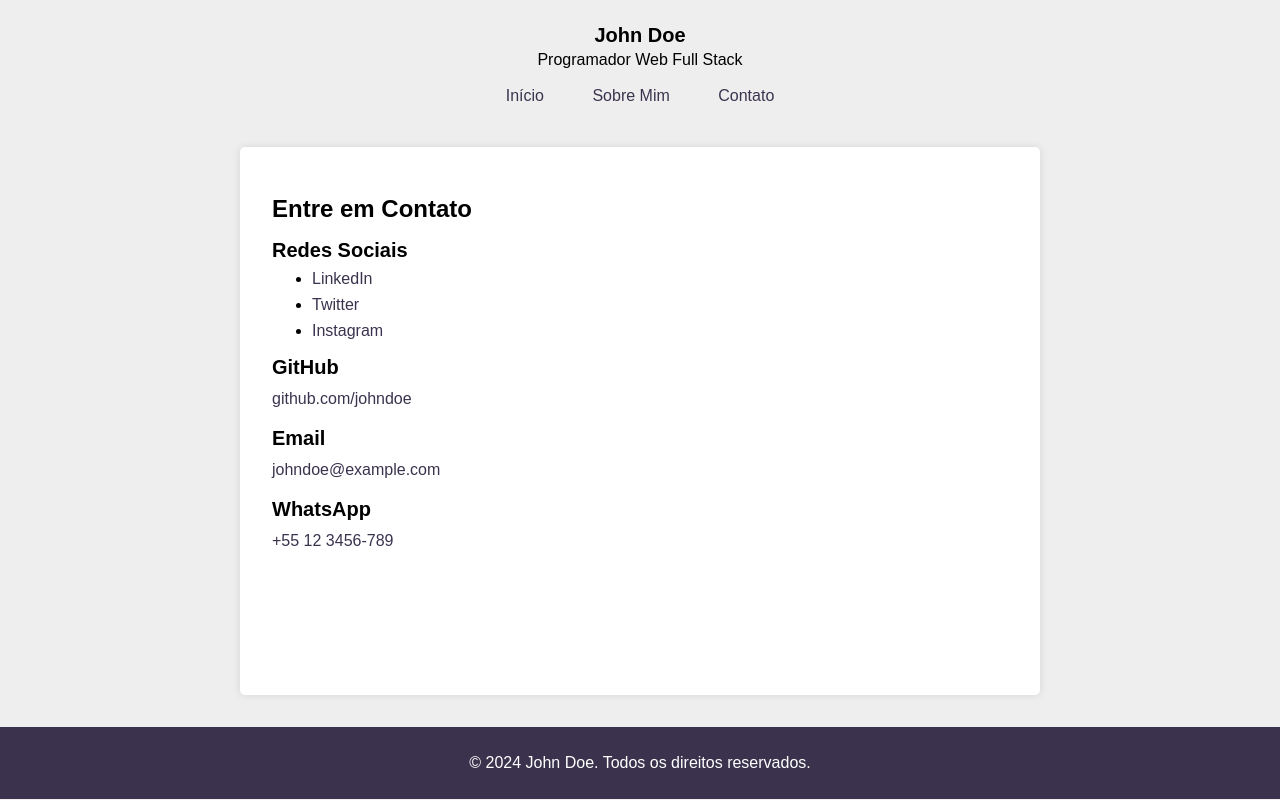
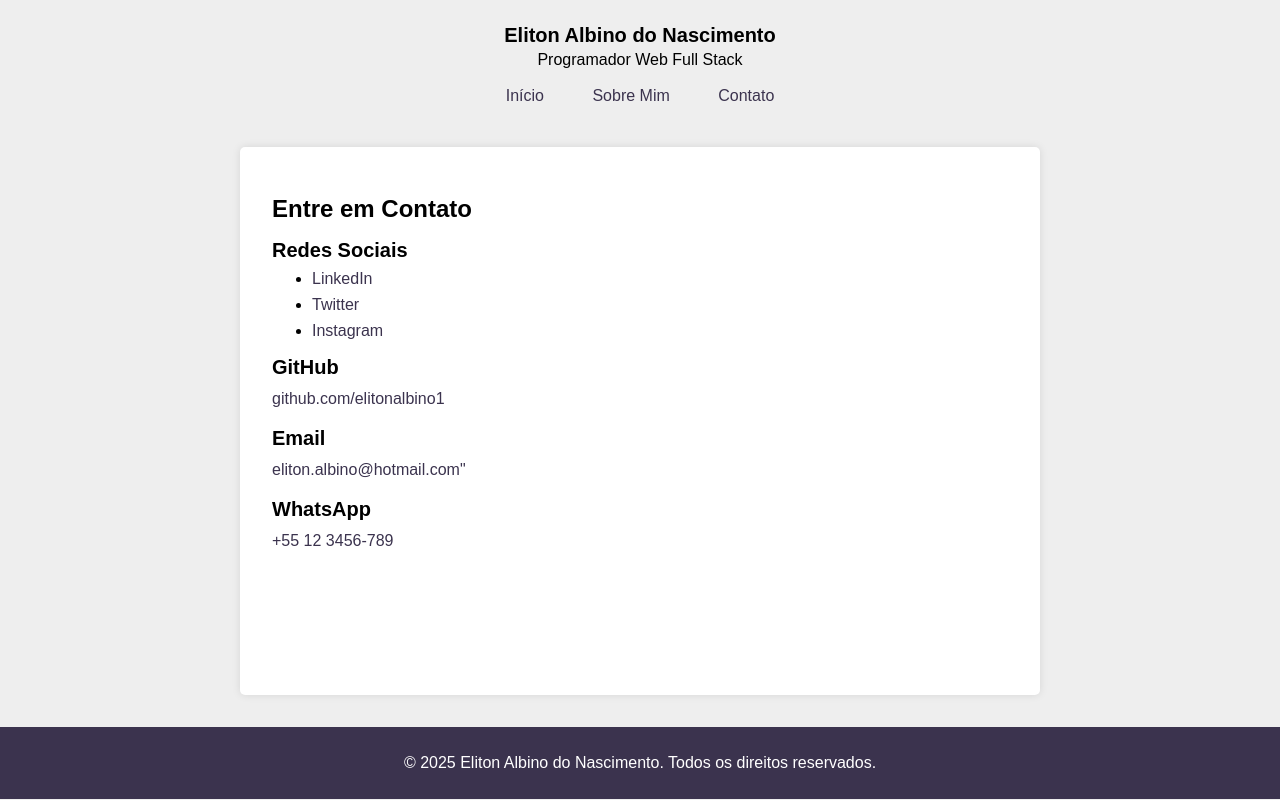
Before and after one commit to elitonalbino1/elitonalbino1.github.io, a plain HTML site: page contato.html in a window 1280 px wide. Drawn offline with Linux system fonts and the light colour scheme.

Commit message:
codifique o index.html e contato.html

```diff
--- a/contato.html
+++ b/contato.html
@@ -3,14 +3,14 @@
   <head>
     <meta charset="UTF-8" />
     <meta name="viewport" content="width=device-width, initial-scale=1.0" />
-    <title>Contato - John Doe</title>
+    <title>Contato - Eliton Albino </title>
     <link rel="stylesheet" href="style.css" />
   </head>
 
   <body>
     <header>
       <div>
-        <div class="logo">John Doe</div>
+        <div class="logo">Eliton Albino do Nascimento</div>
         <div class="title">Programador Web Full Stack</div>
       </div>
       <nav>
@@ -38,10 +38,10 @@
         </ul>
         <h2>GitHub</h2>
         <p>
-          <a href="https://github.com/" target="_blank">github.com/johndoe</a>
+          <a href="https://github.com/" target="_blank">github.com/elitonalbino1</a>
         </p>
         <h2>Email</h2>
-        <p><a href="mailto:johndoe@example.com">johndoe@example.com</a></p>
+        <p><a href="mailto:eliton.albino@hotmail.com">eliton.albino@hotmail.com"</a></p>
         <h2>WhatsApp</h2>
         <p>
           <a href="https://wa.me/" target="_blank">+55 12 3456-789</a>
@@ -49,7 +49,7 @@
       </section>
     </div>
     <footer>
-      <p>&copy; 2024 John Doe. Todos os direitos reservados.</p>
+      <p>&copy; 2025 Eliton Albino do Nascimento. Todos os direitos reservados.</p>
     </footer>
   </body>
 </html>
```
Also changed, not shown: index.html (+3 -3 lines).
